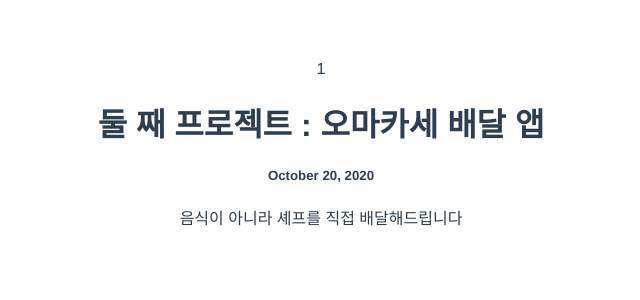
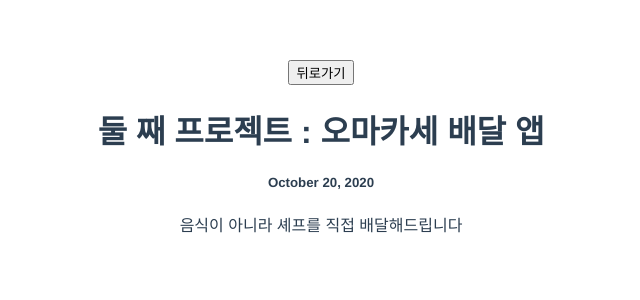
Before and after one commit to mingzzi96/vuelog, a Vue app: page /detail/1 in a window 1280 px wide. Shown: the top 300 px of the page, without its empty margins (319-959 px from the left). Built offline with nearby package versions, Linux system fonts and the light colour scheme.

Commit message:
refactor: router-link 말고 router.push로 일괄 변경

```diff
--- a/src/components/detail.vue
+++ b/src/components/detail.vue
@@ -1,5 +1,5 @@
 <template>
-{{$route.params.id}}
+<button @click="$router.go(-1)">뒤로가기</button>
   <div>
     <h1>{{posts[$route.params.id].title}}</h1>
     <h5>{{posts[$route.params.id].date}}</h5>
--- a/src/components/home.vue
+++ b/src/components/home.vue
@@ -2,7 +2,8 @@
   <h2>react 개발자 vue 공부하기</h2>
   <h4>공부하는 일개미가 되는 중.......</h4>
   <br>
-  <router-link to="/list">list페이지 보러가기</router-link>
+  <button @click="$router.push('/list')">list페이지 보러가기</button>
+  <!-- <router-link to="/list">list페이지 보러가기</router-link> -->
 </template>
 
 <script>
--- a/src/components/list.vue
+++ b/src/components/list.vue
@@ -1,5 +1,6 @@
 <template>
-<router-link to="/">home으로...</router-link>
+<!-- <router-link to="/">home으로...</router-link> -->
+<button @click="$router.push('/')">home으로...</button>
 <div v-for="(post, index) in posts" :key="post.title + index">
   <h4 @click="$router.push('/detail/'+post.number)">
     {{post.title}}
```
